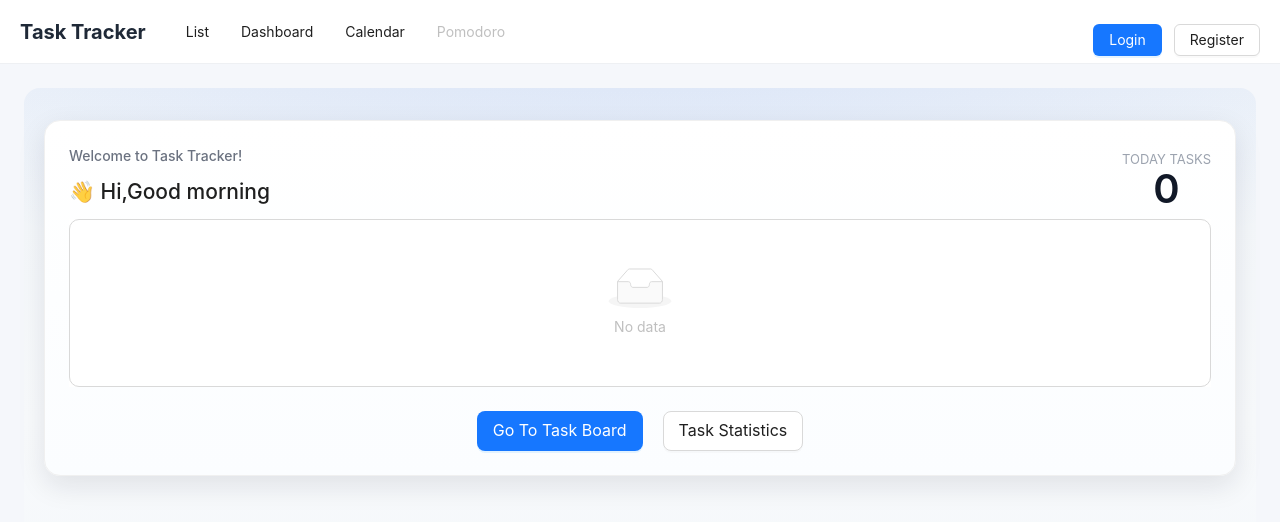
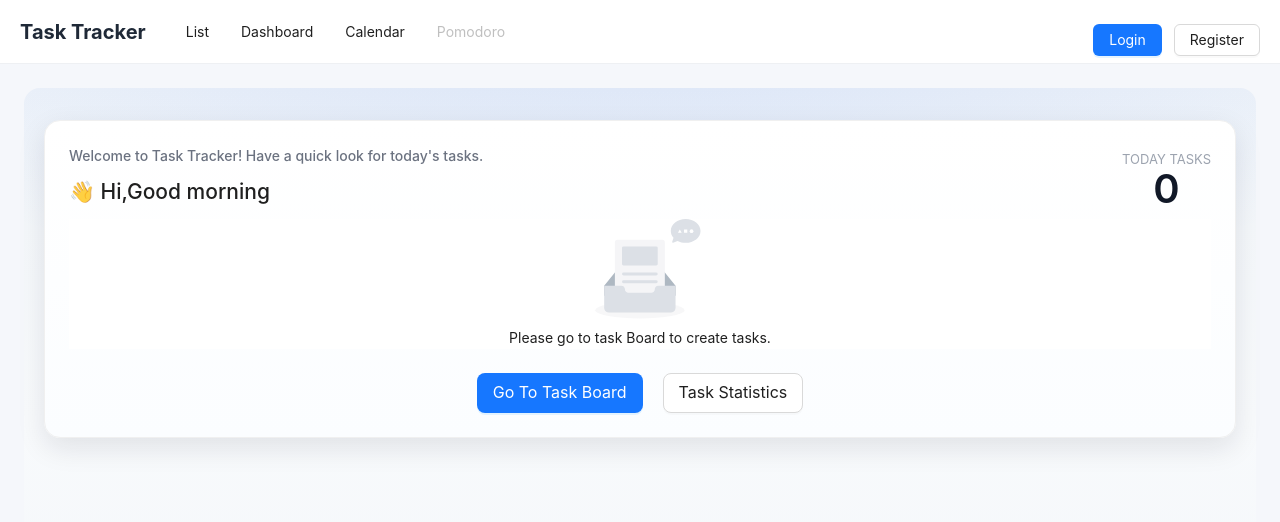
Before and after one commit to RainF0rester/4Todo, a Vue app in the folder frontend/: page /home in a window 1280 px wide. Shown: the top 522 px of the page. Built offline with nearby package versions, Linux system fonts and the light colour scheme; sample sign-in values are in the browser's storage.

Commit message:
fix: change the no data display for today's tasks on homepage

```diff
--- a/frontend/src/router/index.js
+++ b/frontend/src/router/index.js
@@ -55,7 +55,7 @@ router.beforeEach((to) => {
             return router.push({ path: "/auth" });
           },
           onCancel() {
-            router.replace("/list");
+            guestModalOpen = false;
           },
           afterClose() {
             guestModalOpen = false;
--- a/frontend/src/views/Home.vue
+++ b/frontend/src/views/Home.vue
@@ -3,7 +3,7 @@
         <a-card class="home-card">
           <div class="home-header">
             <div class="left">
-              <div class="home-subtitle">Welcome to Task Tracker!</div>
+              <div class="home-subtitle">Welcome to Task Tracker! Have a quick look for today's tasks.</div>
               <h1>👋 Hi,{{ times }}</h1>
             </div>
             <div class="right">
@@ -21,11 +21,12 @@
           <h3>Today tasks</h3>
           <span class="task-count">{{ todayTasks.length }} task{{ todayTasks.length === 1 ? '' : 's' }}</span>
         </div> -->
-        <div v-if="todayTasks.length > 0" class="task-list-header">
-          <span><CarryOutOutlined />Task</span>
-          <span>Task type</span>
-          <span>Due time</span>
-        </div>
+        <div v-if="todayTasks.length > 0">
+          <div class="task-list-header">
+            <span>Task</span>
+            <span>Task type</span>
+            <span>Due time</span>
+          </div>
         <a-list
           :data-source="todayTasks"
           size="small"
@@ -41,6 +42,10 @@
             </a-list-item>
           </template>
         </a-list>
+         </div>
+          <div v-else class="task-empty">
+          <a-empty description="Please go to task Board to create tasks." />
+        </div>
       </div>
 
       <div class="actions">
@@ -57,7 +62,6 @@
 import { computed, onMounted, ref } from 'vue'
 import { useRouter } from 'vue-router'
 import { getTaskList } from '../api/tasks'
-import { CarryOutOutlined  } from '@ant-design/icons-vue'
 
 
 const router = useRouter()
```
